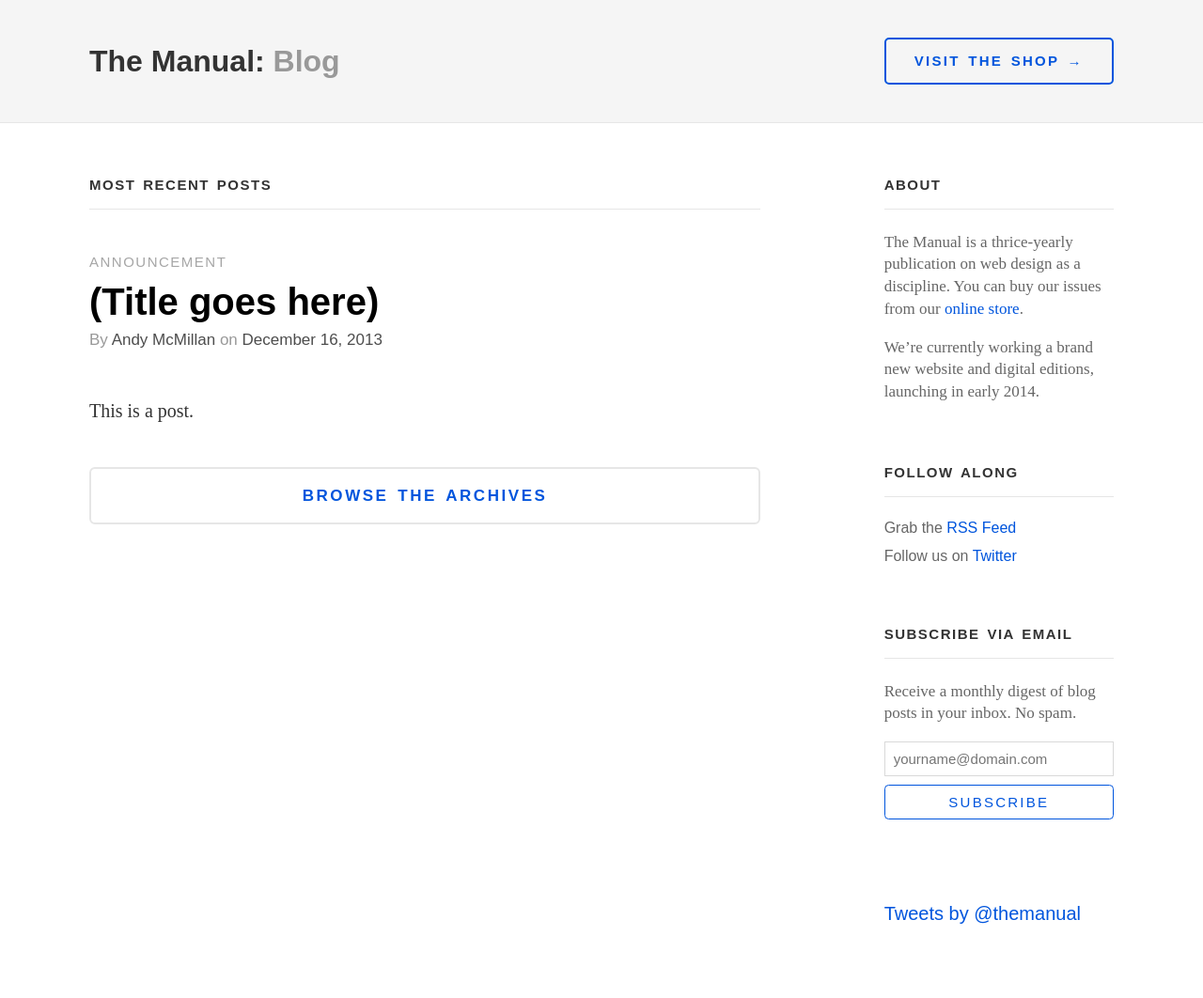
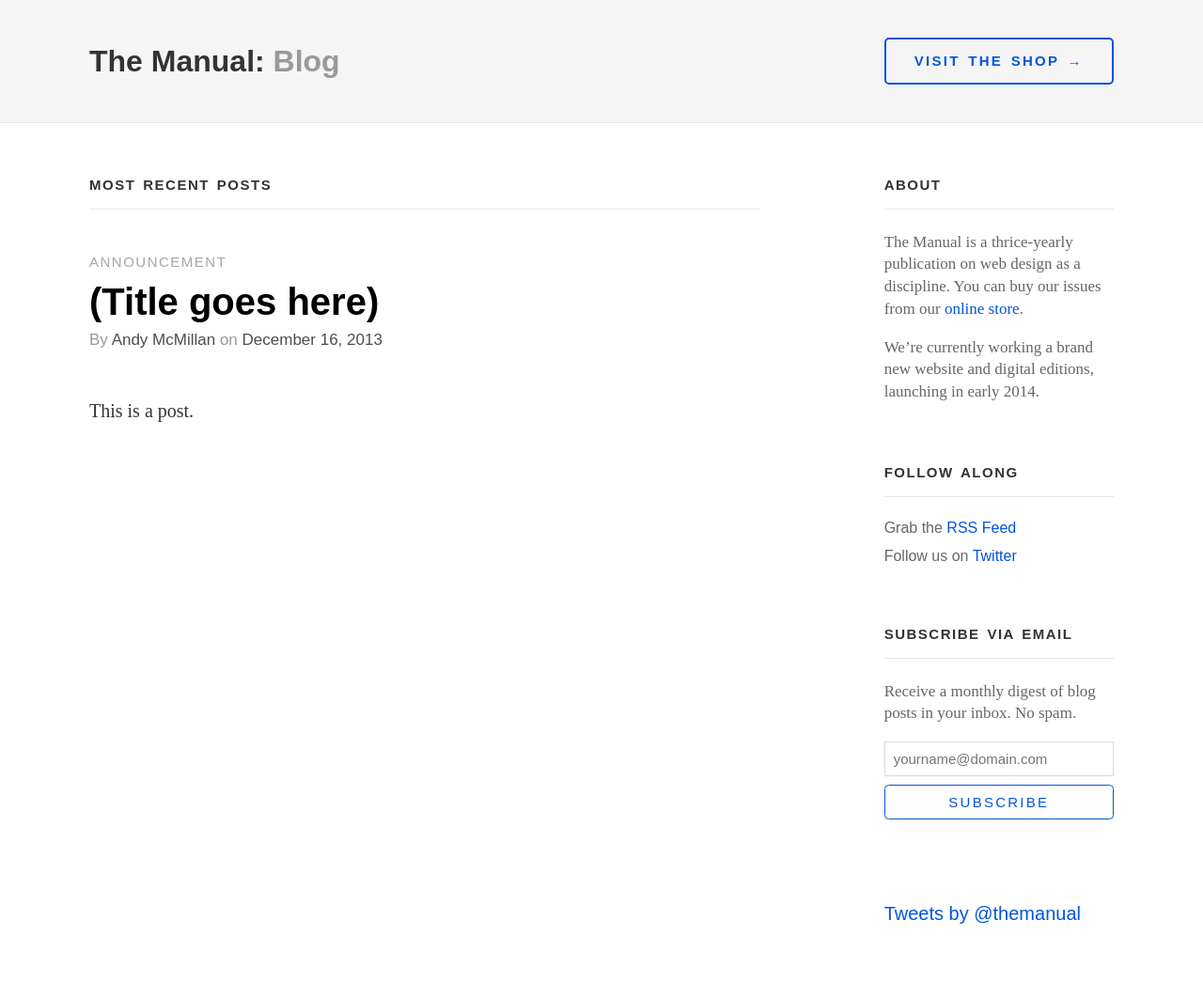
Before and after one commit to themanual/blog, a Jekyll site: the page built from index.html, in a window 1280 px wide. Shown: the whole page at 94% size. Built offline with Jekyll 4.4.1, drawn with Linux system fonts in a browser that asks for light colours; comment, search, counter and statistics services are not loaded.

Commit message:
Hide Archive and More Posts button if there's only one post.

```diff
--- a/_layouts/post.html
+++ b/_layouts/post.html
@@ -13,4 +13,8 @@
   </div>
 </article>
 
-<a href="/" class="blog-main-cta">Read the most recent posts</a>
+
+{% assign post_count = site.posts | size %}
+{% if post_count > 1 %}
+<a href="/" class="blog-main-cta">Read more posts</a>
+{% endif %}
--- a/index.html
+++ b/index.html
@@ -19,4 +19,7 @@
   {% endfor %}
 </section>
 
+{% assign post_count = site.posts | size %}
+{% if post_count > 1 %}
 <a href="archive" class="blog-main-cta">Browse the archives</a>
+{% endif %}
```
